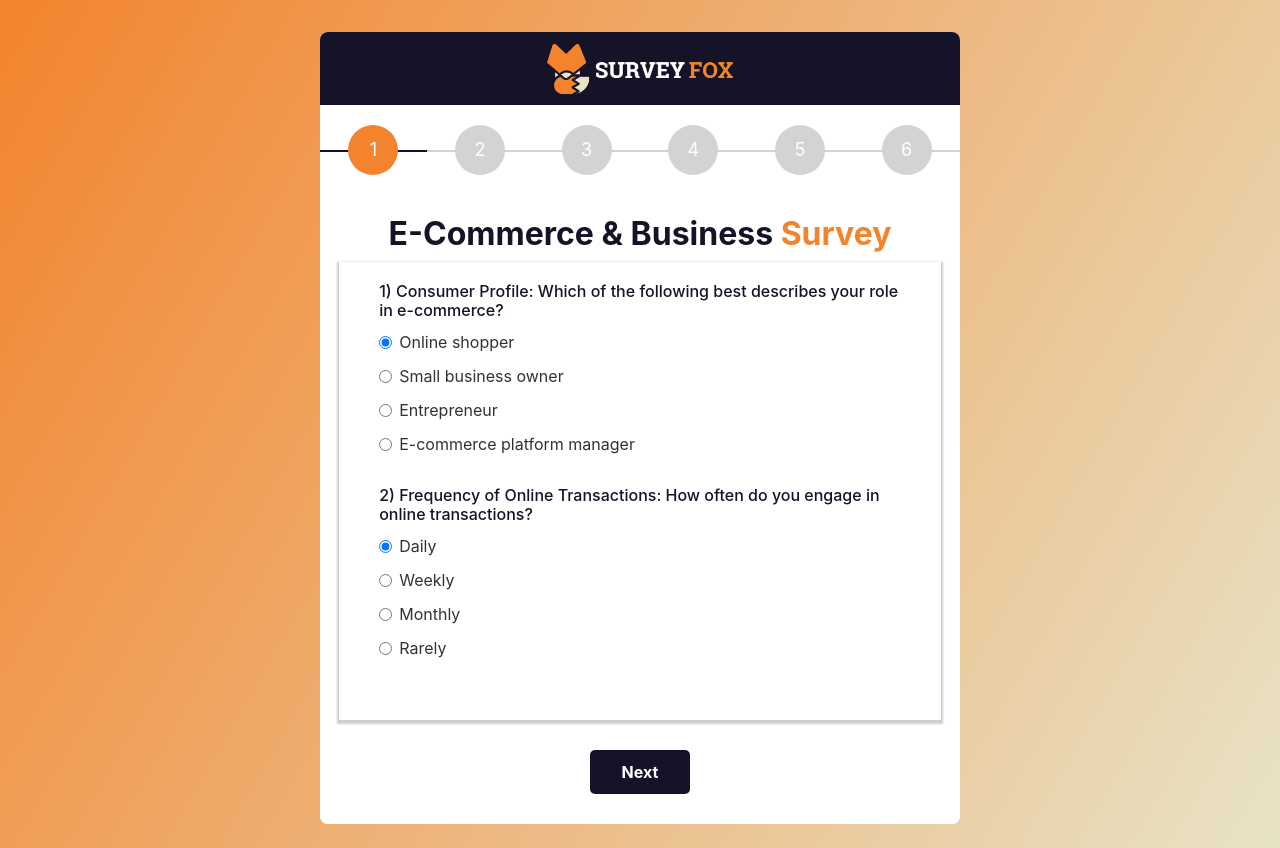
After one commit to patel-isha/survey-fox, a PHP site: page /surveyfox/business-survey.php in a window 1280 px wide. The commit adds this page. Run offline with PHP 8.4, Linux system fonts and the light colour scheme; some libraries are stand-ins or nearby versions.

Commit message:
created new design for E-commerce&Business file

```diff
--- a/assets/css/form.css
+++ b/assets/css/form.css
@@ -176,6 +176,7 @@ select.list-dt:focus {
     margin-bottom: 30px;
     overflow: hidden;
     color: lightgrey;
+    display: flex;
 }
 
 #progressbar .active {
@@ -205,6 +206,13 @@ select.list-dt:focus {
 
 #progressbar #step4:before {
     content: "4"
+}
+#progressbar #step5:before {
+    content: "5"
+}
+
+#progressbar #step6:before {
+    content: "6"
 }
 
 /*ProgressBar before any progress*/
--- /dev/null
+++ b/business-survey.php
@@ -0,0 +1,246 @@
+<?php
+error_reporting(E_ALL);
+ini_set('display_errors', 1);
+include 'config/connection.php';
+
+?>
+
+<html>
+
+<?php
+include 'include/header-links.php';
+?>
+
+<body>
+    <!-- MultiStep Form -->
+    <div class="container-fluid" id="grad1">
+        <div class="row justify-content-center mt-0">
+            <div class="col-11 col-sm-9 col-md-7 col-lg-6 text-center p-0 mt-3 mb-2">
+                <div class="card px-0 pb-0 mt-3 mb-3">
+                    <div class="bg-theme pt-2 pb-2 br8">
+                        <img src="assets/img/logo/logo.png" class="m-auto w-30">
+                    </div>
+                    <div class="row">
+                        <div class="col-md-12 mx-0">
+                            <form id="msform">
+                                <!-- progressbar -->
+                                <ul id="progressbar">
+                                    <li class="active" id="step1"></li>
+                                    <li id="step2"></li>
+                                    <li id="step3"></li>
+                                    <li id="step4"></li>
+                                    <li id="step5"></li>
+                                    <li id="step6"></li>
+                                </ul>
+                                <h2 class="title-color"><strong>E-Commerce & Business <span class="orange">Survey</span></strong></h2>
+                                <!-- fieldsets -->
+                                <fieldset>
+                                    <div class="form-card">
+                                        <div class="mb-30">
+                                            <h6 class="title-color">1) Consumer Profile: Which of the following best describes your role in e-commerce?</h6>
+                                            <div class="radio">
+                                                <label><input type="radio" value="Online shopper" name="eCommerceRole" checked>Online shopper</label>
+                                            </div>
+                                            <div class="radio">
+                                                <label><input type="radio" value="Small business owner" name="eCommerceRole">Small business owner</label>
+                                            </div>
+                                            <div class="radio">
+                                                <label><input type="radio" value="Entrepreneur" name="eCommerceRole">Entrepreneur</label>
+                                            </div>
+                                            <div class="radio">
+                                                <label><input type="radio" value="E-commerce platform manager" name="eCommerceRole">E-commerce platform manager</label>
+                                            </div>
+                                        </div>
+                                        <div class="mb-30">
+                                            <h6 class="title-color">2) Frequency of Online Transactions: How often do you engage in online transactions?</h6>
+                                            <div class="radio">
+                                                <label><input type="radio" name="onlineTransactionFrequency" value="Daily" checked>Daily</label>
+                                            </div>
+                                            <div class="radio">
+                                                <label><input type="radio" name="onlineTransactionFrequency" value="Weekly">Weekly</label>
+                                            </div>
+                                            <div class="radio">
+                                                <label><input type="radio" name="onlineTransactionFrequency" value="Monthly">Monthly</label>
+                                            </div>
+                                            <div class="radio">
+                                                <label><input type="radio" name="onlineTransactionFrequency" value="Rarely">Rarely</label>
+                                            </div>
+                                        </div>
+                                    </div>
+                                    <input type="button" name="next" class="next action-button" value="Next" />
+                                </fieldset>
+                                <fieldset>
+                                    <div class="form-card">
+                                        <div class="mb-30">
+                                            <h6 class="title-color mb-3">3) Preferred E-commerce Platforms: Which platform do you most frequently use for online purchases?</h6>
+                                            <div class="radio">
+                                                <label><input type="radio" name="preferredEcommerce" value="Amazon" checked>Amazon</label>
+                                            </div>
+                                            <div class="radio">
+                                                <label><input type="radio" name="preferredEcommerce" value="eBay">eBay</label>
+                                            </div>
+                                            <div class="radio">
+                                                <label><input type="radio" name="preferredEcommerce" value="Etsy">Etsy</label>
+                                            </div>
+                                            <div class="radio">
+                                                <label><input type="radio" name="preferredEcommerce" value="Shopify">Shopify</label>
+                                            </div>
+                                        </div>
+                                        <div class="mb-30">
+                                            <h6 class="title-color mb-3">4) Factors Influencing Online Purchases: What most influences your decision to purchase items online?</h6>
+                                            <div class="radio">
+                                                <label><input type="radio" name="onlinePurchase" value="Price" checked>Price</label>
+                                            </div>
+                                            <div class="radio">
+                                                <label><input type="radio" name="onlinePurchase" value="Product reviews/ratings">Product reviews/ratings</label>
+                                            </div>
+                                            <div class="radio">
+                                                <label><input type="radio" name="onlinePurchase" value="Brand reputation">Brand reputation</label>
+                                            </div>
+                                            <div class="radio">
+                                                <label><input type="radio" name="onlinePurchase" value="Shipping options">Shipping options</label>
+                                            </div>
+                                        </div>
+                                    </div>
+                                    <input type="button" name="previous" class="previous action-button-previous" value="Previous" />
+                                    <input type="button" name="next" class="next action-button" value="Next" />
+                                </fieldset>
+                                <fieldset>
+                                    <div class="form-card">
+                                        <div class="mb-30">
+                                            <h6 class="title-color mb-3">5) Preferred Payment Methods: How do you prefer to pay for online purchases?</h6>
+                                            <div class="radio">
+                                                <label><input type="radio" name="paymentMethod" value="Credit/debit card" checked>Credit/debit card</label>
+                                            </div>
+                                            <div class="radio">
+                                                <label><input type="radio" name="paymentMethod" value="Paypal">Paypal</label>
+                                            </div>
+                                            <div class="radio">
+                                                <label><input type="radio" name="paymentMethod" value="Mobile payment apps">Mobile payment apps</label>
+                                            </div>
+                                            <div class="radio">
+                                                <label><input type="radio" name="paymentMethod" value="Bank transfer">Bank transfer</label>
+                                            </div>
+                                        </div>
+                                        <div class="mb-30">
+                                            <h6 class="title-color mb-3">6) Market Analysis: What methods do you use to conduct market research for your business?</h6>
+                                            <div class="radio">
+                                                <label><input type="radio" name="marketAnalysis" value="Surveys and interviews" checked>Surveys and interviews</label>
+                                            </div>
+                                            <div class="radio">
+                                                <label><input type="radio" name="marketAnalysis" value="Competitive analysis">Competitive analysis</label>
+                                            </div>
+                                            <div class="radio">
+                                                <label><input type="radio" name="marketAnalysis" value="Industry reports and studies">Industry reports and studies</label>
+                                            </div>
+                                            <div class="radio">
+                                                <label><input type="radio" name="marketAnalysis" value="Online analytics tools">Online analytics tools</label>
+                                            </div>
+                                        </div>
+                                    </div>
+                                    <input type="button" name="previous" class="previous action-button-previous" value="Previous" />
+                                    <input type="button" name="next" class="next action-button" value="Next" />
+                                </fieldset>
+                                <fieldset>
+                                    <div class="form-card">
+                                        <div class="mb-30">
+                                            <h6 class="title-color mb-3">7) Business Performance: How would you rate your business's performance in the past year?</h6>
+                                            <div class="radio">
+                                                <label><input type="radio" name="businessPerformance" value="Excellent" checked>Excellent</label>
+                                            </div>
+                                            <div class="radio">
+                                                <label><input type="radio" name="businessPerformance" value="Good">Good</label>
+                                            </div>
+                                            <div class="radio">
+                                                <label><input type="radio" name="businessPerformance" value="Average">Average</label>
+                                            </div>
+                                            <div class="radio">
+                                                <label><input type="radio" name="businessPerformance" value="Below average">Below average</label>
+                                            </div>
+                                        </div>
+                                        <div class="mb-30">
+                                            <h6 class="title-color mb-3">8) Marketing Strategies: Which marketing channels do you primarily use to promote your business?</h6>
+                                            <div class="radio">
+                                                <label><input type="radio" name="marketingStrategies" value="Surveys and interviews" checked>Surveys and interviews</label>
+                                            </div>
+                                            <div class="radio">
+                                                <label><input type="radio" name="marketingStrategies" value="Competitive analysis">Competitive analysis</label>
+                                            </div>
+                                            <div class="radio">
+                                                <label><input type="radio" name="marketingStrategies" value="Industry reports and studies">Industry reports and studies</label>
+                                            </div>
+                                            <div class="radio">
+                                                <label><input type="radio" name="marketingStrategies" value="Online analytics tools">Online analytics tools</label>
+                                            </div>
+                                        </div>
+                                    </div>
+                                    <input type="button" name="previous" class="previous action-button-previous" value="Previous" />
+                                    <input type="button" name="next" class="next action-button" value="Next" />
+                                </fieldset>
+                                <fieldset>
+                                    <div class="form-card">
+                                        <div class="mb-30">
+                                            <h6 class="title-color mb-3">9) Customer Relations: How do you gather feedback from your customers?</h6>
+                                            <div class="radio">
+                                                <label><input type="radio" name="customerRelations" value="Online surveys" checked>Online surveys</label>
+                                            </div>
+                                            <div class="radio">
+                                                <label><input type="radio" name="customerRelations" value="Feedback forms on website">Feedback forms on website</label>
+                                            </div>
+                                            <div class="radio">
+                                                <label><input type="radio" name="customerRelations" value="Social media comments/messages">Social media comments/messages</label>
+                                            </div>
+                                            <div class="radio">
+                                                <label><input type="radio" name="customerRelations" value="Direct customer interactions (phone calls, emails)">Direct customer interactions (phone calls, emails)</label>
+                                            </div>
+                                        </div>
+                                        <div class="mb-30">
+                                            <h6 class="title-color mb-3">10) Future Planning: What are your primary goals for business growth in the next year?</h6>
+                                            <div class="radio">
+                                                <label><input type="radio" name="marketingStrategies" value="Increase revenue" checked>Increase revenue</label>
+                                            </div>
+                                            <div class="radio">
+                                                <label><input type="radio" name="marketingStrategies" value="Expand market reach">Expand market reach</label>
+                                            </div>
+                                            <div class="radio">
+                                                <label><input type="radio" name="marketingStrategies" value="Launch new products/services">Launch new products/services</label>
+                                            </div>
+                                            <div class="radio">
+                                                <label><input type="radio" name="marketingStrategies" value="Improve customer retention">Improve customer retention</label>
+                                            </div>
+                                        </div>
+                                    </div>
+                                    <input type="button" name="previous" class="previous action-button-previous" value="Previous" />
+                                    <input type="button" name="next" class="next action-button" value="Next" />
+                                </fieldset>
+                                <fieldset>
+                                    <div class="form-card">
+                                        <h2 class="fs-title text-center">Success !</h2>
+                                        <br><br>
+                                        <div class="row justify-content-center">
+                                            <div class="col-3">
+                                                <img src="https://img.icons8.com/color/96/000000/ok--v2.png" class="fit-image">
+                                            </div>
+                                        </div>
+                                        <br><br>
+                                        <div class="row justify-content-center">
+                                            <div class="col-7 text-center">
+                                                <h5>You Have Successfully Completed The Survey</h5>
+                                            </div>
+                                        </div>
+                                    </div>
+                                </fieldset>
+                            </form>
+                        </div>
+                    </div>
+                </div>
+            </div>
+        </div>
+    </div>
+
+    <?php
+    include 'include/footer-scripts.php';
+    ?>
+</body>
+
+</html>
```
